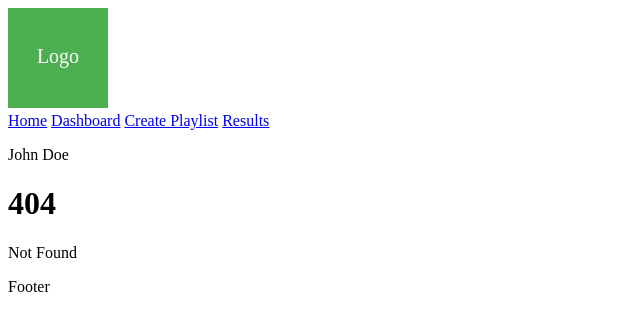
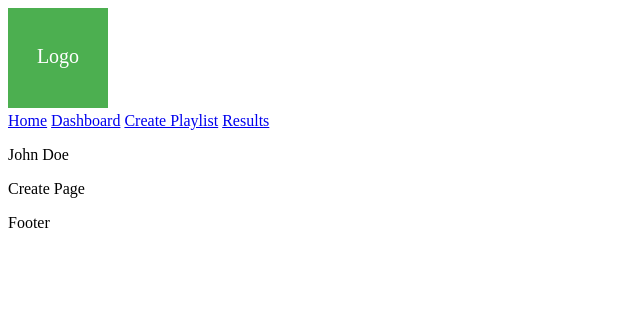
Before and after one commit to tombrereton/test-svelte-vercel, a SvelteKit app: page /playlists/create in a window 1280 px wide. Before the commit this address had no page. Shown: the top 330 px of the page, without its empty margins (0-640 px from the left). Built offline with nearby package versions, Linux system fonts and the light colour scheme.

Commit message:
add other pages

```diff
--- /dev/null
+++ b/src/routes/playlists/create/+page.svelte
@@ -0,0 +1 @@
+<p>Create Page</p>
--- /dev/null
+++ b/src/routes/playlists/results/+page.svelte
@@ -0,0 +1 @@
+<p>Results</p>
```
